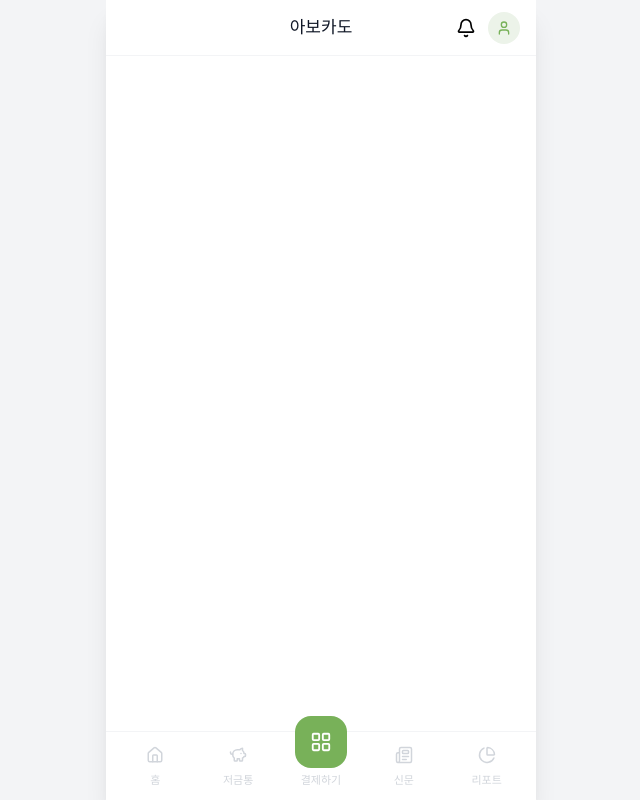
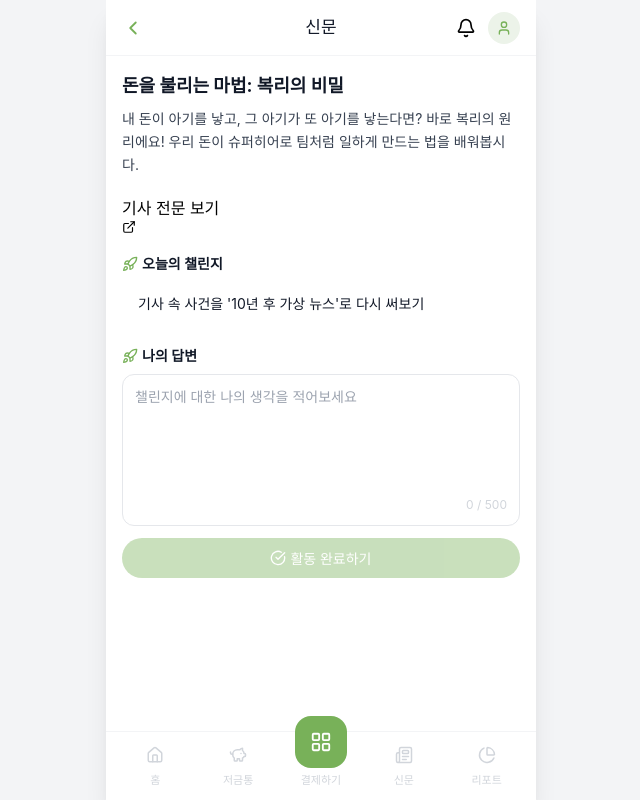
Before and after one commit to kb-avocado/avocado-frontend, a Vue app: page /newspaper/100 in a window 1280 px wide. Shown: the whole page, without its empty margins (319-959 px from the left). Built offline with nearby package versions, Linux system fonts and the light colour scheme.

Commit message:
feat: 신문 화면 신규 개발

```diff
--- a/src/App.vue
+++ b/src/App.vue
@@ -2,7 +2,12 @@
 <template>
   <div class="min-h-screen bg-gray-100 flex justify-center">
     <div class="w-full max-w-[430px] min-h-screen bg-white flex flex-col shadow-xl">
-      <AppHeader v-if="!route.meta.hideLayout" :title="pageTitle" />
+      <AppHeader
+        v-if="!route.meta.hideLayout"
+        :title="pageTitle"
+        :show-back="!!route.meta.showBack"
+        @click-back="router.back()"
+      />
       <main class="flex-1 overflow-y-auto">
         <RouterView />
       </main>
@@ -13,10 +18,11 @@
 
 <script setup>
 import { computed } from 'vue'
-import { useRoute } from 'vue-router'
+import { useRoute, useRouter } from 'vue-router'
 import AppHeader from '@/components/layout/AppHeader.vue'
 import BottomNavBar from '@/components/layout/BottomNavBar.vue'
-
+import { pageTitleOverride } from '@/composables/usePageTitle'
 const route = useRoute()
+const router = useRouter()
 const pageTitle = computed(() => route.meta.title ?? '아보카도')
 </script>
--- /dev/null
+++ b/src/api/news.js
@@ -0,0 +1,11 @@
+import axiosInstance from './axiosInstance'
+
+export function getNewsList(params) {
+  return axiosInstance.get('/news', { params })
+}
+export function getNewsDetail(newsId) {
+  return axiosInstance.get(`/news/${newsId}`)
+}
+export function saveNewsAnswer(newsId, review) {
+  return axiosInstance.put(`/news/${newsId}/answers`, { review })
+}
--- /dev/null
+++ b/src/composables/usePageTitle.js
@@ -0,0 +1,16 @@
+import { ref } from 'vue'
+
+// 라우트 meta.title로는 표현 못하는 "동적 제목"(예: 뉴스 상세의 기사 제목)을
+// 화면에서 잠깐 덮어쓰기 위한 공유 상태입니다.
+// App.vue가 이 값이 있으면 우선 사용하고, 없으면 route.meta.title을 씁니다.
+export const pageTitleOverride = ref(null)
+
+export function usePageTitle() {
+  function setPageTitle(title) {
+    pageTitleOverride.value = title
+  }
+  function clearPageTitle() {
+    pageTitleOverride.value = null
+  }
+  return { pageTitleOverride, setPageTitle, clearPageTitle }
+}
--- a/src/router/index.js
+++ b/src/router/index.js
@@ -46,6 +46,12 @@ const routes = [
     meta: { title: '경제가 쏙쏙! 아보카도 신문' }
   },
   {
+    path: '/newspaper/:newsId',
+    name: 'newspaper-detail',
+    component: () => import('@/views/newspaper/NewsDetailView.vue'),
+    meta: { title: '신문', showBack: true }
+  },
+  {
     path: '/report',
     name: 'report',
     component: () => import('@/views/report/ReportView.vue'),
@@ -58,7 +64,7 @@ const routes = [
     name: 'piggyBonus',
     component: () => import('@/views/piggy/PiggyBonusSetupView.vue'),
     meta: { hideLayout: true, title: '보너스 설정하기' }
-  },
+  }
 ]
 
 const router = createRouter({
--- /dev/null
+++ b/src/views/newspaper/NewsDetailView.vue
@@ -0,0 +1,116 @@
+<template>
+  <div v-if="news" class="p-4 pb-8 flex flex-col gap-5">
+    <div>
+      <h1 class="text-lg font-bold text-gray-900 mb-2">{{ news.headline ?? news.title }}</h1>
+      <p class="text-sm text-gray-700 leading-relaxed">{{ news.summary }}</p>
+    </div>
+
+    <a>
+      기사 전문 보기
+      <ExternalLink :size="14" />
+    </a>
+
+    <div v-if="news.challenge">
+      <p class="flex items-center gap-1 text-sm font-semibold text-gray-900 mb-2">
+        <Rocket :size="16" class="text-avocado-600" />
+        오늘의 챌린지
+      </p>
+      <div class="rounded-xl bg-avocado-50 px-4 py-3 text-sm text-gray-900">
+        {{ news.challenge.title }}
+      </div>
+    </div>
+
+    <div v-if="news.challenge">
+      <p class="flex items-center gap-1 text-sm font-semibold text-gray-900 mb-2">
+        <Rocket :size="16" class="text-avocado-600" />
+        나의 답변
+      </p>
+      <div class="rounded-xl border border-gray-200 p-3">
+        <textarea
+          v-model="answer"
+          :readonly="!canEditAnswer"
+          maxlength="500"
+          rows="5"
+          placeholder="챌린지에 대한 나의 생각을 적어보세요"
+          class="w-full resize-none text-sm text-gray-900 outline-none disabled:bg-white"
+        />
+        <p class="text-right text-xs text-muted mt-1">{{ answer.length }} / 500</p>
+      </div>
+
+      <BaseButton
+        v-if="canEditAnswer"
+        variant="primary"
+        class="w-full mt-3"
+        :disabled="!answer.trim() || isSaving"
+        @click="onSubmit"
+      >
+        <CheckCircle :size="16" class="mr-1" />
+        활동 완료하기
+      </BaseButton>
+    </div>
+  </div>
+
+  <div v-else class="p-4 text-center text-muted text-sm py-10">불러오는 중...</div>
+</template>
+
+<script setup>
+import { computed, onMounted, onUnmounted, ref } from 'vue'
+import { useRoute } from 'vue-router'
+import { ExternalLink, Rocket, CheckCircle } from 'lucide-vue-next'
+import BaseButton from '@/components/common/BaseButton.vue'
+// TODO(mock): 백엔드 붙으면 아래 주석 풀고 mock 코드 지우기
+// import { getNewsDetail, saveNewsAnswer } from '@/api/news'
+import { useAuthStore } from '@/stores/auth'
+import { usePageTitle } from '@/composables/usePageTitle'
+
+const route = useRoute()
+const authStore = useAuthStore()
+const { setPageTitle, clearPageTitle } = usePageTitle()
+
+const news = ref(null)
+const answer = ref('')
+const isSaving = ref(false)
+
+// TODO: 로그인 붙으면 authStore.user.role로 정확히 판단.
+// 로그인 전 개발 단계에서는 기본적으로 아이(편집 가능)로 취급.
+const canEditAnswer = computed(() => authStore.user?.role !== 'PARENT')
+
+// TODO(mock): 백엔드 붙으면 이 목업 객체 삭제
+const MOCK_NEWS_DETAIL = {
+  newsId: 104,
+  title: '보너스란 무엇일까요?',
+  headline: '돈을 불리는 마법: 복리의 비밀',
+  summary:
+    '내 돈이 아기를 낳고, 그 아기가 또 아기를 낳는다면? 바로 복리의 원리에요! 우리 돈이 슈퍼히어로 팀처럼 일하게 만드는 법을 배워봅시다.',
+  url: 'https://news.example.com/articles/bonus-explained',
+  publishedAt: '2026-07-21T09:00:00',
+  challenge: {
+    challengeId: 5,
+    title: "기사 속 사건을 '10년 후 가상 뉴스'로 다시 써보기"
+  },
+  myAnswer: null
+}
+
+async function fetchDetail() {
+  // TODO(mock): 백엔드 붙으면 아래로 교체
+  // const { data } = await getNewsDetail(route.params.newsId)
+  const data = { ...MOCK_NEWS_DETAIL, newsId: route.params.newsId }
+  news.value = data
+  answer.value = data.myAnswer?.review ?? ''
+  setPageTitle(data.title)
+}
+
+async function onSubmit() {
+  isSaving.value = true
+  try {
+    // TODO(mock): 백엔드 붙으면 아래로 교체
+    // await saveNewsAnswer(route.params.newsId, answer.value)
+    console.log('mock 저장:', answer.value)
+  } finally {
+    isSaving.value = false
+  }
+}
+
+onMounted(fetchDetail)
+onUnmounted(clearPageTitle)
+</script>
--- a/src/views/newspaper/NewspaperView.vue
+++ b/src/views/newspaper/NewspaperView.vue
@@ -1,6 +1,121 @@
-<!-- src/views/newspaper/NewspaperView.vue -->
 <template>
   <div class="p-4">
-    <p class="text-muted text-sm">아보카도 신문 화면 준비 중입니다.</p>
+    <div class="flex items-center justify-between mb-3">
+      <h1 class="text-lg font-bold text-gray-900">어린이 경제 신문</h1>
+      <CalendarDays :size="20" class="text-gray-400" />
+    </div>
+    <p class="text-xs text-muted leading-relaxed mb-4">
+      어린이 경제 신문 탭에서는<br />
+      실제 어린이 경제 신문의 최신 기사를 매주 업데이트하여 제공합니다.
+    </p>
+
+    <div v-if="isLoading" class="text-center text-muted text-sm py-10">불러오는 중...</div>
+
+    <div v-else class="flex flex-col gap-3">
+      <RouterLink
+        v-for="item in newsList"
+        :key="item.newsId"
+        :to="{ name: 'newspaper-detail', params: { newsId: item.newsId } }"
+        class="flex items-center justify-between rounded-2xl bg-avocado-50 px-4 py-4"
+      >
+        <div>
+          <p class="font-semibold text-gray-900">{{ item.title }}</p>
+          <p class="text-xs text-muted mt-1">발행일: {{ formatDate(item.publishedAt) }}</p>
+        </div>
+        <span v-if="item.isNew" class="text-xs font-bold text-red-500 shrink-0 ml-2"> New!!! </span>
+      </RouterLink>
+    </div>
+
+    <div v-if="totalPages > 1" class="flex items-center justify-center gap-2 mt-6">
+      <button
+        type="button"
+        class="text-muted disabled:opacity-30"
+        :disabled="page === 0"
+        @click="goToPage(page - 1)"
+      >
+        <ChevronLeft :size="18" />
+      </button>
+
+      <button
+        v-for="p in totalPages"
+        :key="p"
+        type="button"
+        class="w-7 h-7 rounded-full text-sm flex items-center justify-center"
+        :class="page === p - 1 ? 'bg-avocado-600 text-white font-medium' : 'text-muted'"
+        @click="goToPage(p - 1)"
+      >
+        {{ p }}
+      </button>
+
+      <button
+        type="button"
+        class="text-muted disabled:opacity-30"
+        :disabled="page >= totalPages - 1"
+        @click="goToPage(page + 1)"
+      >
+        <ChevronRight :size="18" />
+      </button>
+    </div>
   </div>
 </template>
+
+<script setup>
+import { computed, onMounted, ref } from 'vue'
+import { CalendarDays, ChevronLeft, ChevronRight } from 'lucide-vue-next'
+// TODO(mock): 백엔드 붙으면 아래 주석 풀고 mock 코드 지우기
+// import { getNewsList } from '@/api/news'
+
+const PAGE_SIZE = 5
+
+const newsList = ref([])
+const totalCount = ref(0)
+const page = ref(0)
+const isLoading = ref(false)
+
+const totalPages = computed(() => Math.ceil(totalCount.value / PAGE_SIZE))
+
+// TODO(mock): 백엔드 붙으면 이 목업 배열 삭제
+const MOCK_NEWS = [
+  { newsId: 105, title: '목돈, 어떻게 만드나요?', isNew: true, publishedAt: '2026-07-17T09:00:00' },
+  { newsId: 104, title: '보너스란 무엇일까요?', isNew: false, publishedAt: '2026-07-21T09:00:00' },
+  {
+    newsId: 101,
+    title: '이 저금통은 어떻게 만들까요?',
+    isNew: false,
+    publishedAt: '2026-07-14T09:00:00'
+  },
+  {
+    newsId: 100,
+    title: '복리에 대해서 알아봐요',
+    isNew: false,
+    publishedAt: '2026-07-14T09:00:00'
+  },
+  { newsId: 99, title: '용돈 기입장 쓰는 법', isNew: false, publishedAt: '2026-07-10T09:00:00' }
+]
+
+async function fetchNews() {
+  isLoading.value = true
+  try {
+    // TODO(mock): 백엔드 붙으면 아래로 교체
+    // const { data } = await getNewsList({ page: page.value, size: PAGE_SIZE })
+    // newsList.value = data.news
+    // totalCount.value = data.totalCount
+    newsList.value = MOCK_NEWS
+    totalCount.value = 12 // mock: 페이지네이션 확인용
+  } finally {
+    isLoading.value = false
+  }
+}
+
+function goToPage(nextPage) {
+  if (nextPage < 0 || nextPage > totalPages.value - 1) return
+  page.value = nextPage
+  fetchNews()
+}
+
+function formatDate(isoString) {
+  return isoString?.slice(0, 10) ?? ''
+}
+
+onMounted(fetchNews)
+</script>
```
